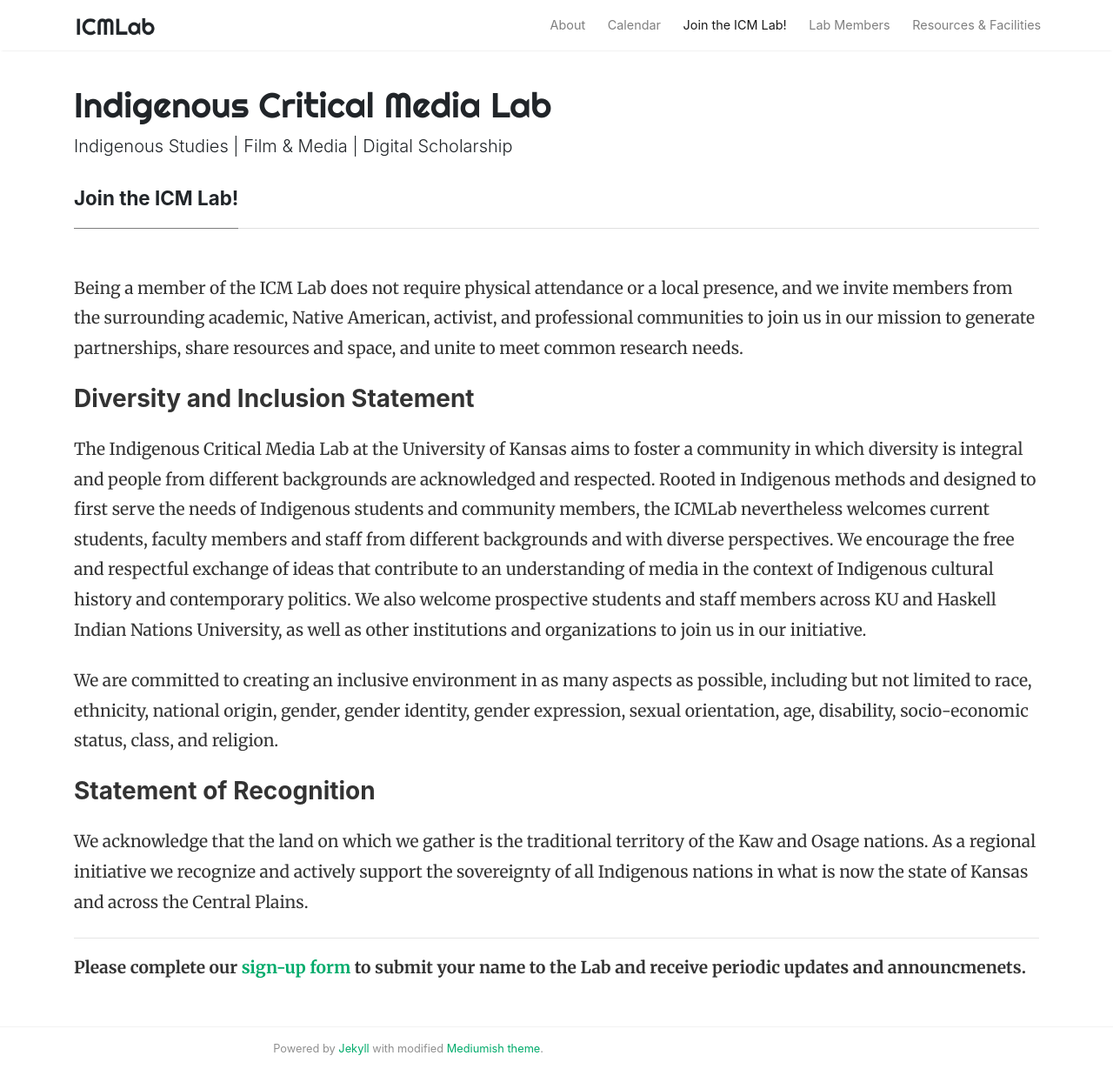
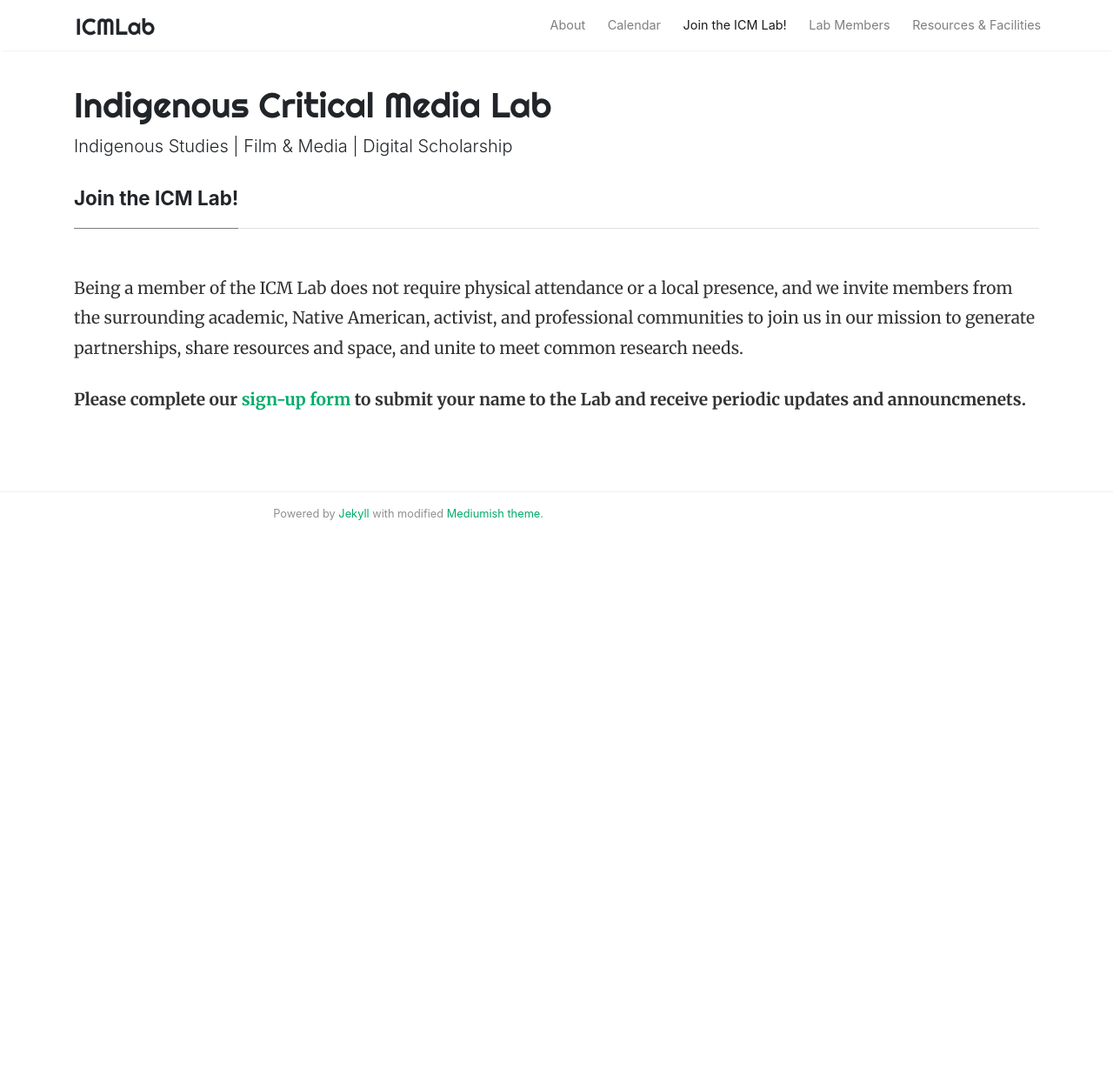
Before and after one commit to idrhku/icmlab, a Jekyll site: the page built from _pages/join.md, in a window 1280 px wide and 1289 px high. Shown: the top 1252 px of the window at 87% size. Built offline with Jekyll 4.4.1, drawn with Linux system fonts in a browser that asks for light colours; nearby versions of some CDN libraries; comment, search, counter and statistics services are not loaded.

Commit message:
Removed inclusion statements

```diff
--- a/_pages/join.md
+++ b/_pages/join.md
@@ -6,13 +6,4 @@ published: true
 ---
 Being a member of the ICM Lab does not require physical attendance or a local presence, and we invite members from the surrounding academic, Native American, activist, and professional communities to join us in our mission to generate partnerships, share resources and space, and unite to meet common research needs.
 
-### Diversity and Inclusion Statement
-The Indigenous Critical Media Lab at the University of Kansas aims to foster a community in which diversity is integral and people from different backgrounds are acknowledged and respected. Rooted in Indigenous methods and designed to first serve the needs of Indigenous students and community members, the ICMLab nevertheless welcomes current students, faculty members and staff from different backgrounds and with diverse perspectives. We encourage the free and respectful exchange of ideas that contribute to an understanding of media in the context of Indigenous cultural history and contemporary politics. We also welcome prospective students and staff members across KU and Haskell Indian Nations University, as well as other institutions and organizations to join us in our initiative.
-
-We are committed to creating an inclusive environment in as many aspects as possible, including but not limited to race, ethnicity, national origin, gender, gender identity, gender expression, sexual orientation, age, disability, socio-economic status, class, and religion.
-
-### Statement of Recognition
-We acknowledge that the land on which we gather is the traditional territory of the Kaw and Osage nations. As a regional initiative we recognize and actively support the sovereignty of all Indigenous nations in what is now the state of Kansas and across the Central Plains.
-
----
 **Please complete our [sign-up form](https://goo.gl/forms/okh5o1dAPf2FFgAX2) to submit your name to the Lab and receive periodic updates and announcmenets.**
```
